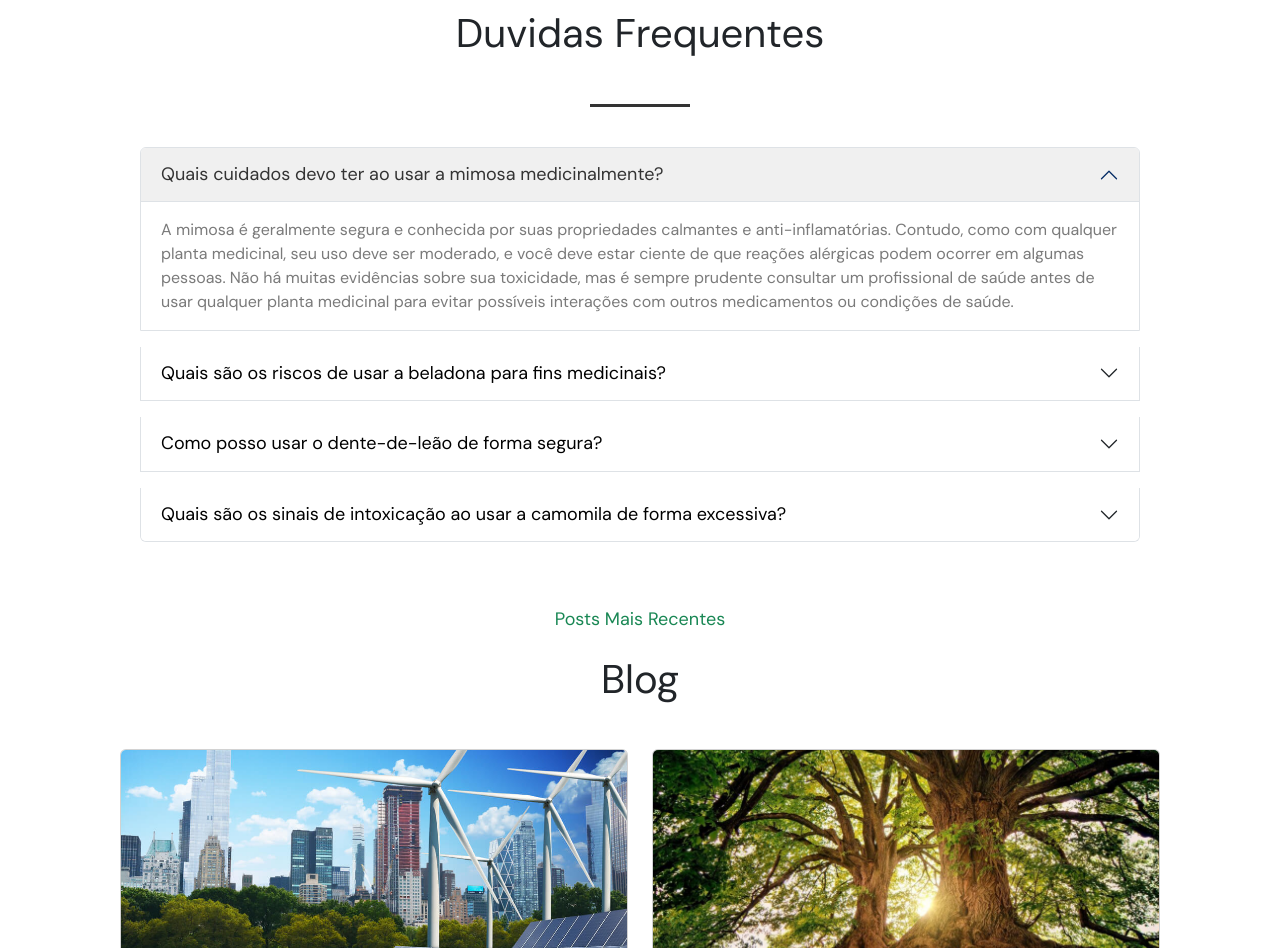
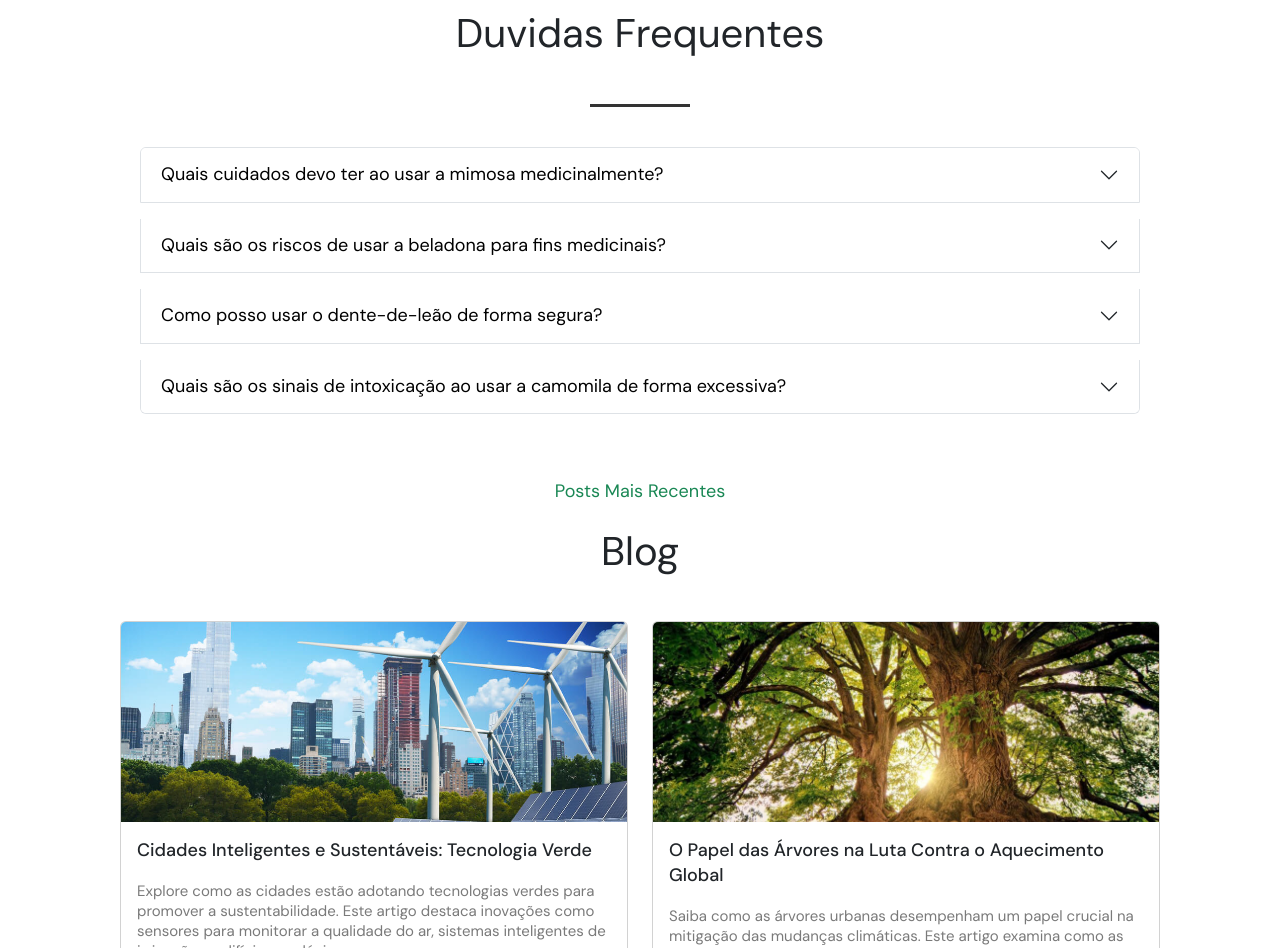
Before and after one commit to Guilherme-Rigobello/EcoLeaf, a website: page index.html in a window 1280 px wide. Shown: the part 917-1865 px from the top of the page. Drawn offline with nearby package versions, Linux system fonts and the light colour scheme; files that its build step writes are made by us from their sources; files whose address does not match are found by name.

Commit message:
Fix Accordion

```diff
--- a/index.html
+++ b/index.html
@@ -164,12 +164,12 @@
             <div class="accordion" id="accordionExample">
                 <div class="accordion-item">
                     <h2 class="accordion-header" id="headingOne">
-                        <button class="accordion-button" type="button" data-bs-toggle="collapse"
-                            data-bs-target="#collapseOne" aria-expanded="true" aria-controls="collapseOne">
+                        <button class="accordion-button collapsed" type="button" data-bs-toggle="collapse"
+                            data-bs-target="#collapseOne" aria-expanded="false" aria-controls="collapseOne">
                             Quais cuidados devo ter ao usar a mimosa medicinalmente?
                         </button>
                     </h2>
-                    <div id="collapseOne" class="accordion-collapse collapse show" aria-labelledby="headingOne"
+                    <div id="collapseOne" class="accordion-collapse collapse" aria-labelledby="headingOne"
                         data-bs-parent="#accordionExample">
                         <div class="accordion-body">
                             A mimosa é geralmente segura e conhecida por suas propriedades calmantes e
```
Also changed, not shown: assets/images/logo/Lupa.png (added).
